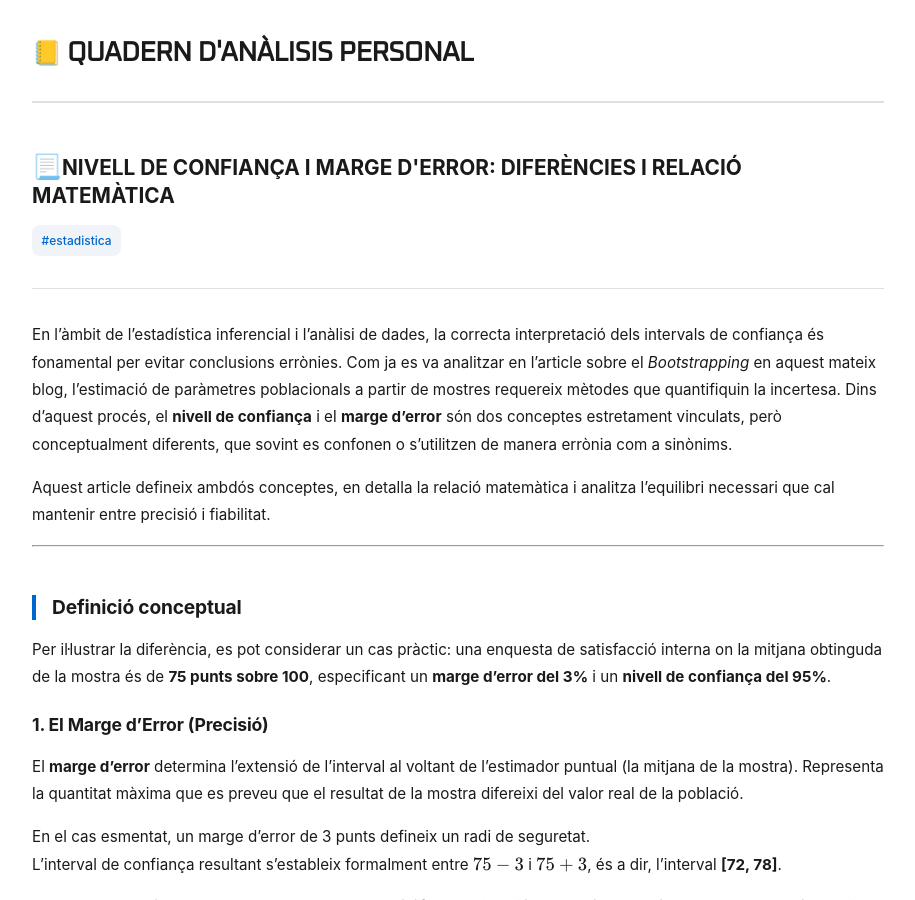
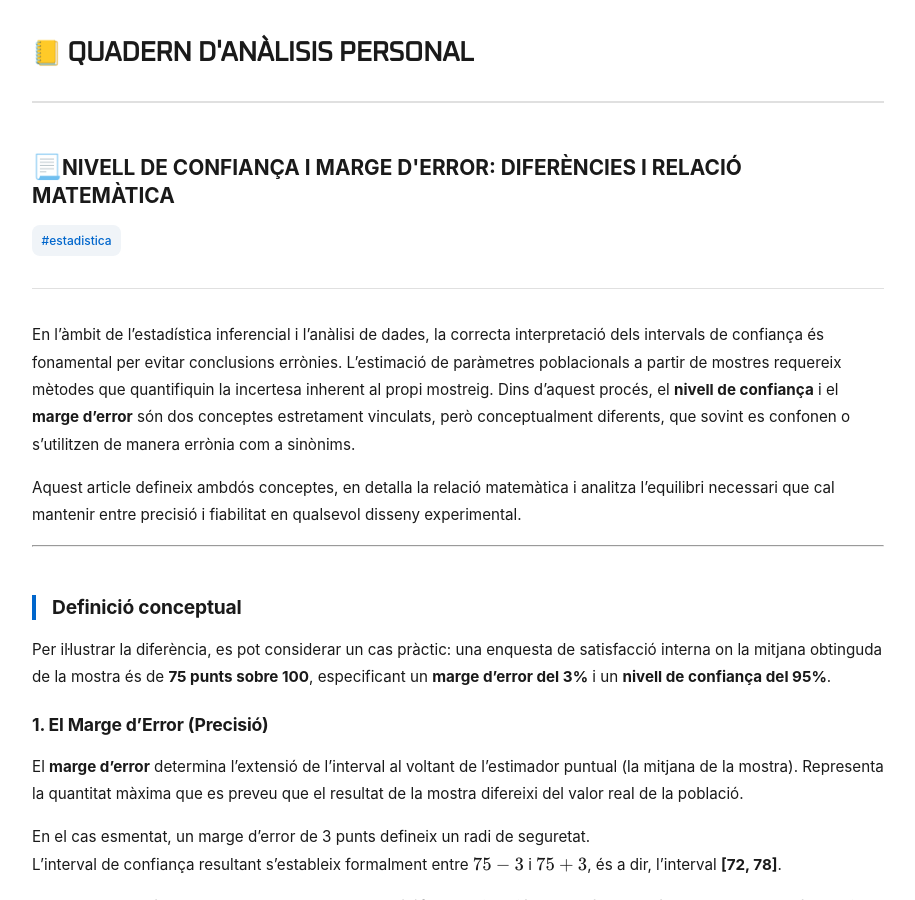
Before and after one commit to alberthr/alberthr.github.io, a Jekyll site: the page built from _posts/2000-04-12-confianca-error.md, in a window 1280 px wide and 900 px high. Shown: the whole window, without its empty margins (182-1097 px from the left). Built offline with Jekyll 4.4.1, drawn with Linux system fonts in a browser that asks for light colours; comment, search, counter and statistics services are not loaded; some of the changed text lies outside the part shown.

Commit message:
Update 2000-04-12-confianca-error.md

```diff
--- a/_posts/2000-04-12-confianca-error.md
+++ b/_posts/2000-04-12-confianca-error.md
@@ -6,9 +6,9 @@ tags:
 excerpt: "Anàlisi conceptual i formal de la diferència entre el nivell de confiança i el marge d'error en l'estadística inferencial, avaluant-ne la dependència mútua i l'impacte en la mida de la mostra."
 ---
 
-En l'àmbit de l'estadística inferencial i l'anàlisi de dades, la correcta interpretació dels intervals de confiança és fonamental per evitar conclusions errònies. Com ja es va analitzar en l'article sobre el *Bootstrapping* en aquest mateix blog, l'estimació de paràmetres poblacionals a partir de mostres requereix mètodes que quantifiquin la incertesa. Dins d'aquest procés, el **nivell de confiança** i el **marge d'error** són dos conceptes estretament vinculats, però conceptualment diferents, que sovint es confonen o s'utilitzen de manera errònia com a sinònims.
+En l'àmbit de l'estadística inferencial i l'anàlisi de dades, la correcta interpretació dels intervals de confiança és fonamental per evitar conclusions errònies. L'estimació de paràmetres poblacionals a partir de mostres requereix mètodes que quantifiquin la incertesa inherent al propi mostreig. Dins d'aquest procés, el **nivell de confiança** i el **marge d'error** són dos conceptes estretament vinculats, però conceptualment diferents, que sovint es confonen o s'utilitzen de manera errònia com a sinònims.
 
-Aquest article defineix ambdós conceptes, en detalla la relació matemàtica i analitza l'equilibri necessari que cal mantenir entre precisió i fiabilitat.
+Aquest article defineix ambdós conceptes, en detalla la relació matemàtica i analitza l'equilibri necessari que cal mantenir entre precisió i fiabilitat en qualsevol disseny experimental.
 
 ---
 
```
Also changed, not shown: other parts of _posts/2000-04-12-confianca-error.md (+1 -1 lines).
